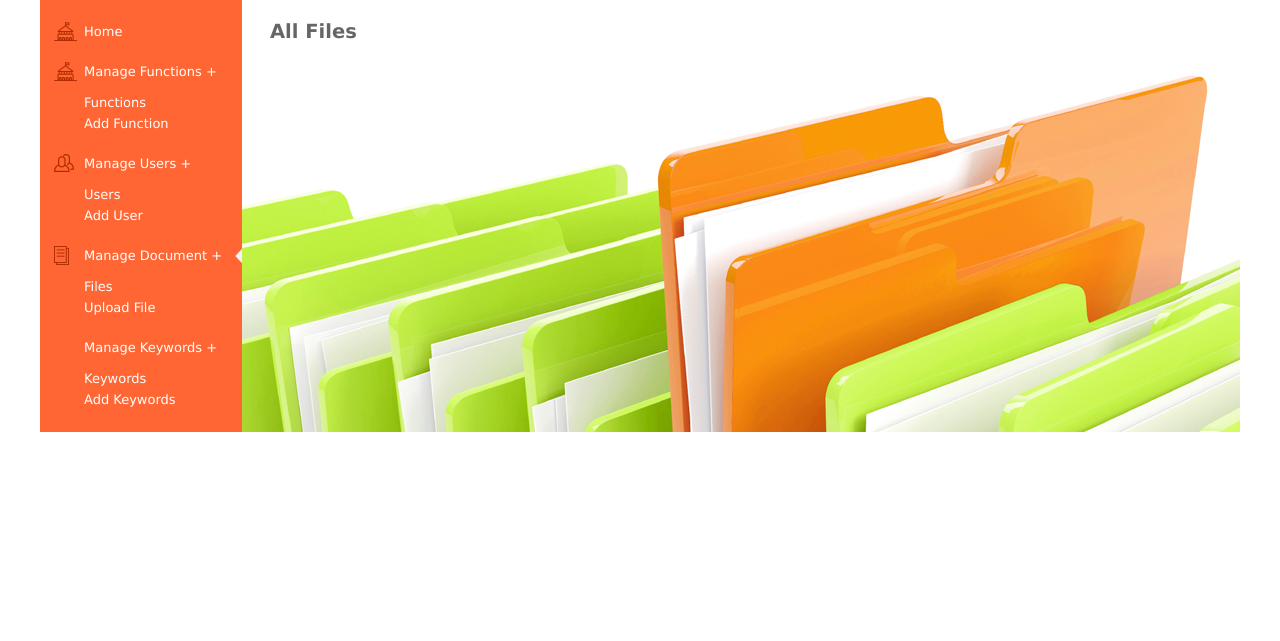
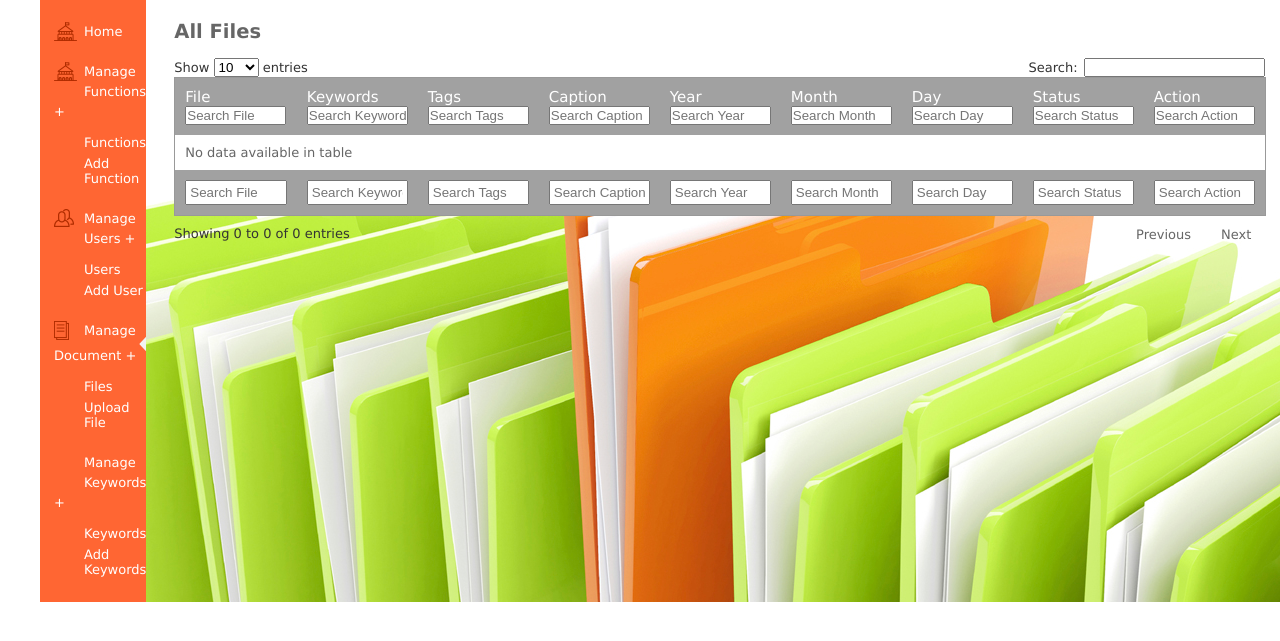
Before and after one commit to pritam-hajare/IGI, a PHP site: page /php-login-advanced/files.php in a window 1280 px wide. Shown: the part 127-768 px from the top of the page. Run offline with PHP 8.4, Linux system fonts and the light colour scheme; the visitor is signed in with stand-in values (Sample User, id 1); data that the repository does not hold is empty; some libraries are stand-ins or nearby versions.

Commit message:
changes asked by rishi on priority

```diff
--- a/classes/Files.php
+++ b/classes/Files.php
@@ -229,12 +229,12 @@ class Files
     														WHERE fileid = :fileid');
     		$query_update->bindValue(':user_id', $user_id);
     		$query_update->bindValue(':groupid', $groupid);
-    		$query_update->bindValue(':keywords', rtrim($keywords, ','));
-    		$query_update->bindValue(':tags', $tags);
-    		$query_update->bindValue(':caption', $caption);
-    		$query_update->bindValue(':year', $year);
-    		$query_update->bindValue(':month', $month);
-    		$query_update->bindValue(':day', $day);
+    		$query_update->bindValue(':keywords', rtrim(mysql_real_escape_string($keywords), ','));
+    		$query_update->bindValue(':tags', mysql_real_escape_string($tags));
+    		$query_update->bindValue(':caption', mysql_real_escape_string($caption));
+    		$query_update->bindValue(':year',mysql_real_escape_string($year));
+    		$query_update->bindValue(':month', mysql_real_escape_string($month));
+    		$query_update->bindValue(':day', mysql_real_escape_string($day));
     		$query_update->bindValue(':active', $active);
     		$query_update->bindValue(':moderator', $moderator);
     		$query_update->bindValue(':fileid', $fileid);
--- a/views/filesList.php
+++ b/views/filesList.php
@@ -1,10 +1,7 @@
 <?php if(!( $_SESSION['is_admin'] ||  $_SESSION['is_moderator'])){
 	echo 'You are not authorised to access this page.';exit;
 }?>
-<?php $allFiles = $files->getFiles();
-//echo '<pre>'; print_r($allFiles); die();
-	if (!empty($allFiles)) {
-?>
+
 <table id="example" width="100%" border="0" cellspacing="5" cellpadding="5" style="border-collapse:collapse">
         <thead>
             <tr>
@@ -37,6 +34,9 @@
          </tr>
  		</tfoot>
         <tbody>
+        <?php $allFiles = $files->getFiles();
+			if (!empty($allFiles)) {
+		?>
         <?php foreach ($allFiles as $K=>$v){
         		$fileid = $v['fileid'];
         		$date = date_create($v['createdate']);
@@ -47,7 +47,7 @@
 				$filePath = str_replace('\\', '/', $filePath);
         	?>
             <tr>
-                <td iseditable="false"><a href="download.php?fileid=<?php echo $fileid ;?>" ><img src="thumb.php?src=<?php echo $filePath; ?>" alt="<?php echo $v['filename']; ?>" height="100" width="100" /></a><!-- <br><?php echo $v['filename']?> --></td>
+                <td iseditable="false"><a href="download.php?fileid=<?php echo $fileid ;?>"  class='imagefile' fileid='<?php echo $fileid ;?>' filePath='<?php echo $filePath ;?>' filename='<?php echo $v['filename']; ?>'><img src="libraries/images/ui-anim_basic_16x16.gif"></a></td>
                 <td iseditable="true" inputname="keywords" inputtype="text"><?php echo $v['keywords']; ?></td>
                 <td iseditable="true" inputname="tags" inputtype="text"><?php echo $v['tags']; ?></td>
                 <td iseditable="true" inputname="caption" inputtype="text"><?php echo $v['caption']; ?></td>
@@ -60,9 +60,10 @@
                 <td><a class="editInline" href="javascript:void(0)" style="display: inline;" > Edit</a><a fileid="<?php echo $fileid; ?>" class="saveInline editStakeholder" onclick="_editFiles(this);" href="javascript:void(0)" style="display: none;">Save</a></td>
             </tr>
          <?php }?>
+         <?php }?>
         </tbody>
     </table>
-<?php } ?>
+
 <script type="text/javascript">
 function editRow(row) {
     $('td:not(:last-child)',row).each(function() {
@@ -112,7 +113,7 @@ function editRow(row) {
             }else if($(this).attr("inputType") == 'checkbox'){
                 $(this).html('<input type="checkbox" name='+$(this).attr("inputName")+'  id='+$(this).attr("inputName")+' value="' + $.trim($(this).html()) + '" '+$(this).attr("status")+'/>');
             }else{
-                $(this).html('<input type="text" size="10" name='+$(this).attr("inputName")+'  id='+$(this).attr("inputName")+' value="' + $.trim($(this).html()) + '"  class="'+$(this).attr("inputName")+'"/>');
+                $(this).html('<input type="text" size="10" name='+$(this).attr("inputName")+'  id='+$(this).attr("inputName")+' value="' + $.trim($(this).html()) + '"  class="'+$(this).attr("inputName")+'" />');
             }
         }
     });
@@ -159,7 +160,7 @@ function  _editFiles(row, type) {
             return false;
         }else if ($.trim(resp) == 'success'){
             alert('File updated successfully!!!');
-            $('#allFiles').load('files.php?action=listFiles');
+            //$('#allFiles').load('files.php?action=listFiles');
             saveRow($(row).closest('tr'));
         }
     });
@@ -205,12 +206,12 @@ $(document).ready(function() {
         } );
     } );
 
-    $(".saveInline").hide();
-    $(".editInline").on('click', function() {
+    //$(".saveInline").hide();
+    /*$(".editInline").on('click', function() {
         $(this).closest('tr').find(".editInline").hide();
         $(this).closest('tr').find(".saveInline").show();
         editRow($(this).closest('tr'));
-    });
+    });*/
 } );
 
 $(document).on('keydown.autocomplete', ".keywords", function() {
@@ -265,11 +266,21 @@ $(document).on('keydown.autocomplete', ".month", function() {
 });
 
 $('#example').on('draw.dt', function() {
-	 $(".saveInline").hide();
-	 $(".editInline").on('click', function() {
+	 //$(".saveInline").hide();
+	 $(".editInline").off('click').on('click', function() {
 	     $(this).closest('tr').find(".editInline").hide();
 	     $(this).closest('tr').find(".saveInline").show();
 	     editRow($(this).closest('tr'));
 	 });
+
+	 $(".imagefile").each(function(){
+	     var img = $("<img />");
+	     img.attr({
+	        "src": "thumb.php?src="+ $(this).attr('filepath'),
+			"height" : "100",
+			"width" : "100"
+	     });
+	     $(this).html(img);
+	 });
 });
 </script>
```
Also changed, not shown: views/groups.php (+6 -4 lines), views/keywords.php (+5 -4 lines), views/users.php (+4 -4 lines).
